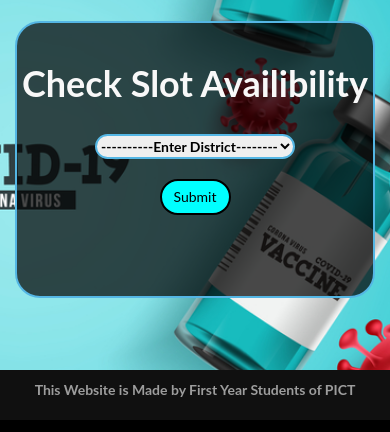
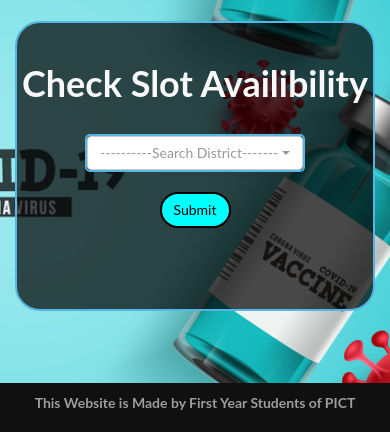
Before and after one commit to Charlie0560/Slot-Checker, a Flask app: page /products.html in a window 390 px wide. Shown: the part 51-483 px from the top of the page. Run offline with Flask 2, Linux system fonts and the light colour scheme; some libraries are stand-ins or nearby versions.

Commit message:
search bar

```diff
--- a/static/css/index.css
+++ b/static/css/index.css
@@ -69,6 +69,12 @@ h6 {
     }
     .bagimg{
         width: 110%
+    }
+    .search{
+        border: 2px solid rgb(84, 182, 228);
+        border-radius: 5px;
+        text-align: center;
+        color: black;
     }
     .dubba2{
         width: 150%;
--- a/templates/products.html
+++ b/templates/products.html
@@ -11,6 +11,9 @@
   <script src="/static/js/bootstrap.min.js"></script>
   <script type="text/javascript" src="responsive-tables.js"></script>
   <link href="responsive-tables.css" type="text/css" media="screen" rel="stylesheet"/>
+  <script src="https://cdnjs.cloudflare.com/ajax/libs/bootstrap-select/1.10.0/js/bootstrap-select.min.js"></script>
+  <link href="https://cdnjs.cloudflare.com/ajax/libs/bootstrap-select/1.10.0/css/bootstrap-select.min.css"
+    rel="stylesheet" />
 
 </head>
 
@@ -52,9 +55,8 @@
             <form action="/submit" method="post">
               <h1>Check Slot Availibility</h1>
               <br>
-              <select class="w-100" id="first" data-live-search="true" name="name"
-                style="text-align: center;  border: 2px solid rgb(84, 182, 228); border-radius: 25px; text-align: center; color: black;">
-                <option disabled selected class="dropdown-header">----------Enter District--------</option>
+              <select class="search selectpicker" id="first" data-live-search="true" name="name">
+                <option disabled selected class="dropdown-header">----------Search District--------</option>
                 <option value=" 320 "> Agar </option>
                 <option value=" 796 "> Agatti Island </option>
                 <option value=" 622 "> Agra </option>
```
Also changed, not shown: templates/output.html (+8 -4 lines).
